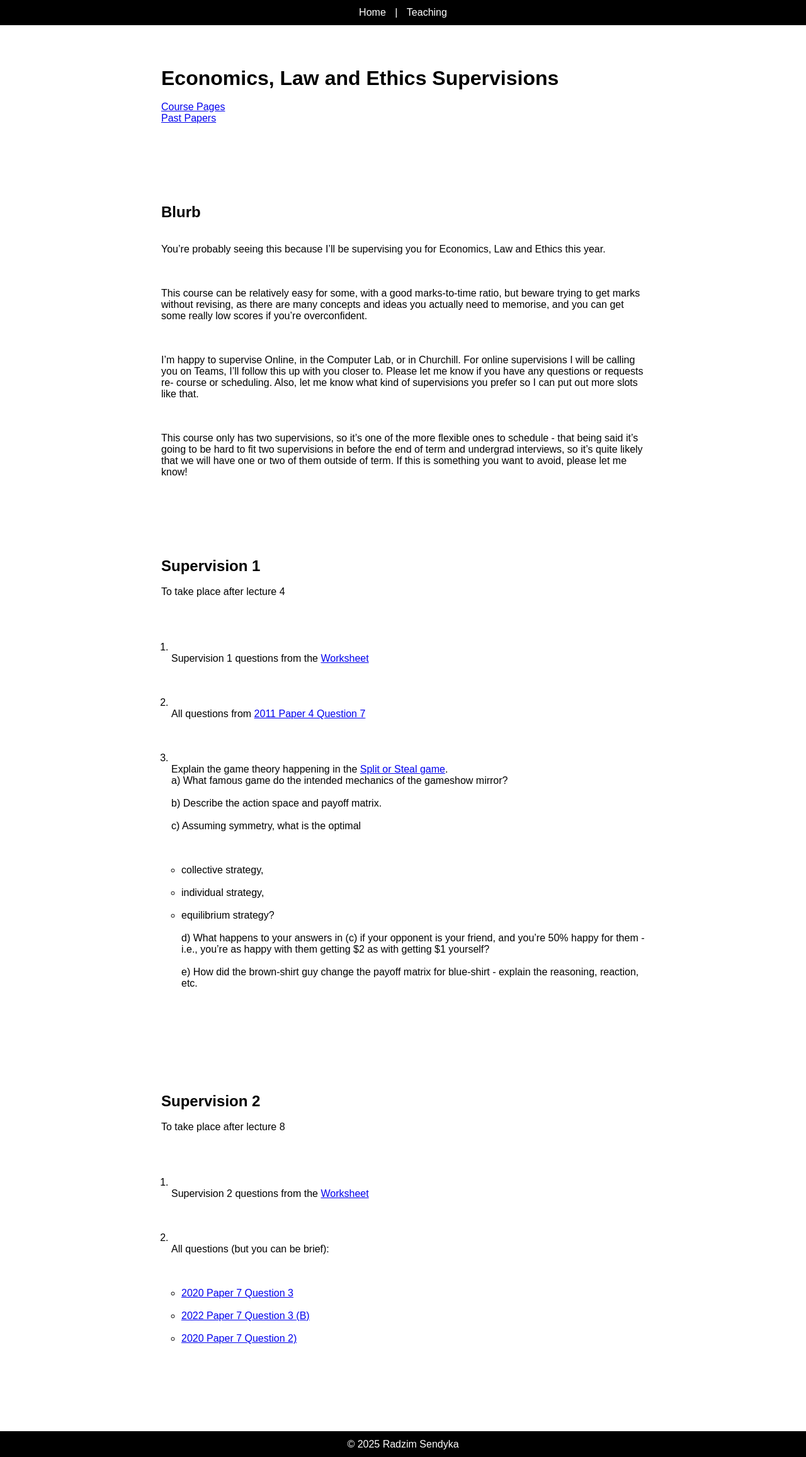
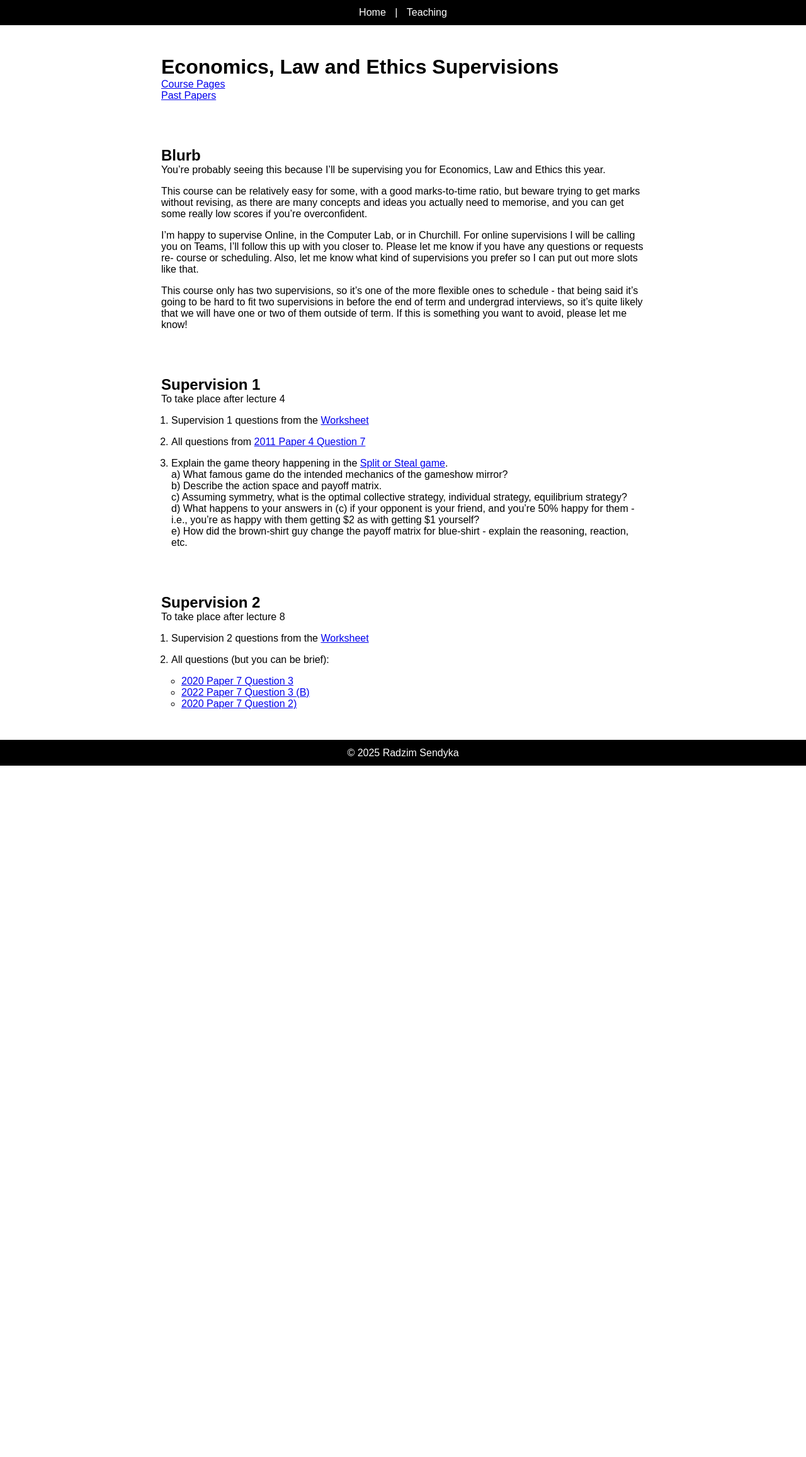
Before and after one commit to Radzim/radzim.github.io, a Jekyll site: the page built from teaching/economics-law-and-ethics.md, in a window 1280 px wide. Shown: the whole page at 63% size. Built offline with Jekyll 4.4.1, drawn with Linux system fonts in a browser that asks for light colours; after the commit the page ends 1216 px from its top, so only the background shows below that.

Commit message:
still that

```diff
--- a/_config.yml
+++ b/_config.yml
@@ -5,4 +5,4 @@ baseurl: ""
 markdown: kramdown
 theme: null
 kramdown:
-  hard_wrap: false
+  hard_wrap: true
--- a/assets/style.css
+++ b/assets/style.css
@@ -43,7 +43,7 @@ main {
   margin: 2em auto;
   padding: 1em;
   width: 100%;
-  white-space: pre-line;
+  white-space: normal;
 }
 
 footer {
--- a/teaching/economics-law-and-ethics.md
+++ b/teaching/economics-law-and-ethics.md
@@ -31,10 +31,7 @@ To take place after lecture 4
 3. Explain the game theory happening in the [Split or Steal game](https://www.youtube.com/watch?v=S0qjK3TWZE8).
 a) What famous game do the intended mechanics of the gameshow mirror?
 b) Describe the action space and payoff matrix.
-c) Assuming symmetry, what is the optimal
-    - collective strategy,
-    - individual strategy,
-    - equilibrium strategy?
+c) Assuming symmetry, what is the optimal collective strategy, individual strategy, equilibrium strategy?
 d) What happens to your answers in (c) if your opponent is your friend, and you’re 50% happy for them - i.e., you're as happy with them getting \$2 as with getting \$1 yourself?
 e) How did the brown-shirt guy change the payoff matrix for blue-shirt - explain the reasoning, reaction, etc.
 
```
